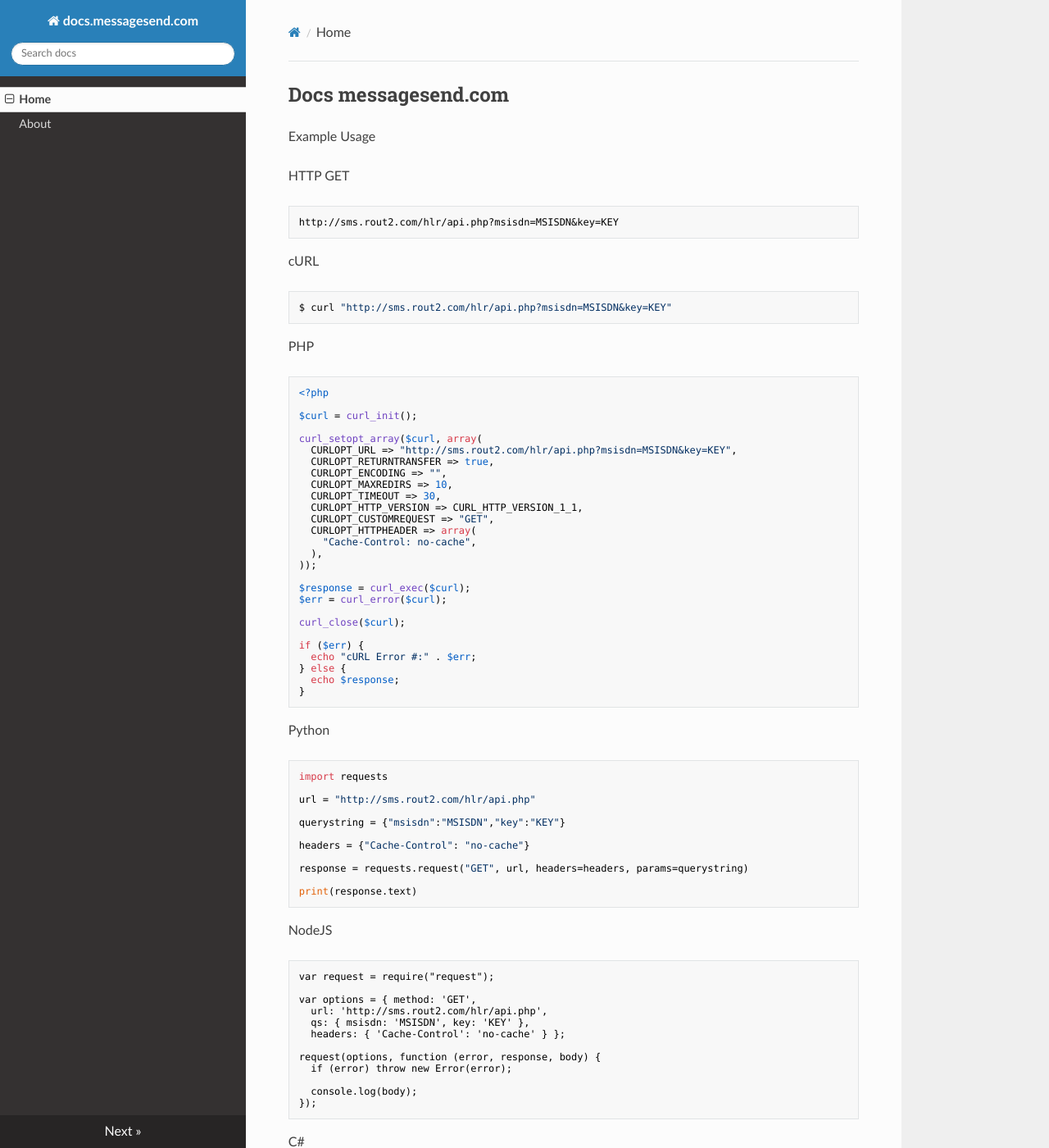
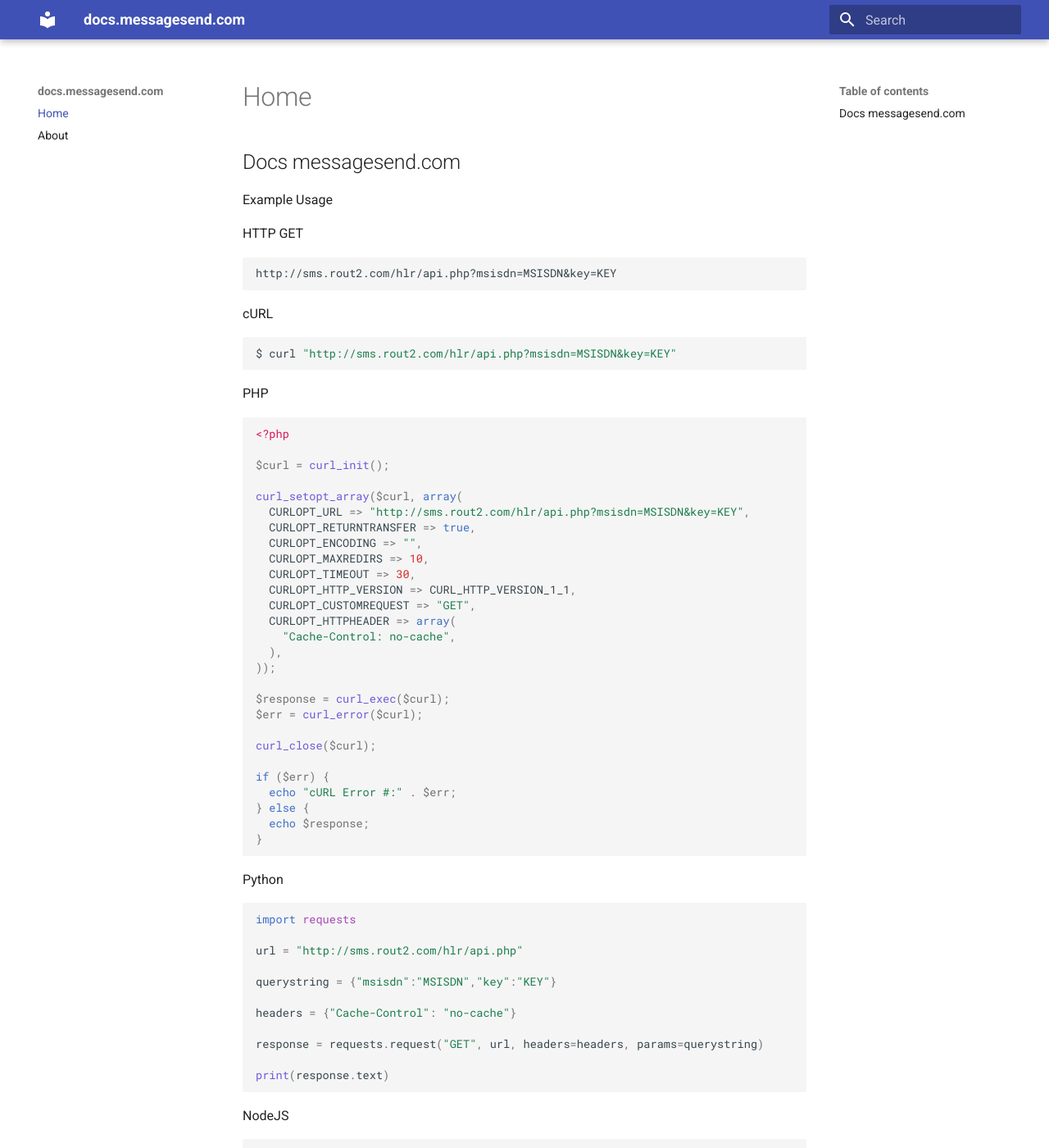
Before and after one commit to Sean12Tel/docs.messagesend.com, an MkDocs documentation site: the page built from docs/index.md, in a window 1280 px wide and 1400 px high. Shown: the whole window at 82% size. Built offline with MkDocs 1.6.1 and Material for MkDocs 9.7.7, drawn with Linux system fonts in a browser that asks for light colours; nearby versions of some CDN libraries; some of the changed text lies outside the part shown.

Commit message:
changed to 'material' theme

```diff
--- a/mkdocs.yml
+++ b/mkdocs.yml
@@ -2,4 +2,8 @@
 nav:
     - Home: index.md
     - About: about.md
-theme: readthedocs
+theme:
+  name: 'material'
+markdown_extensions:
+  - codehilite:
+      guess_lang: false
```
